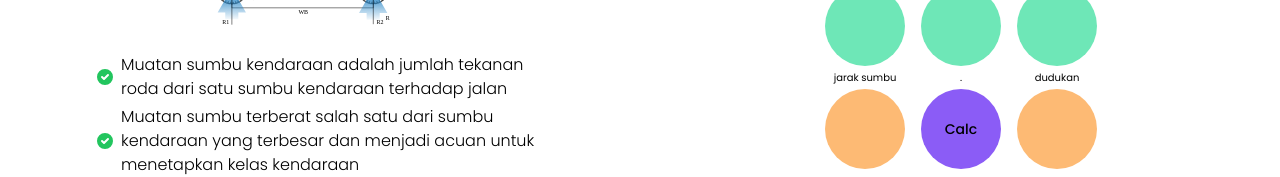
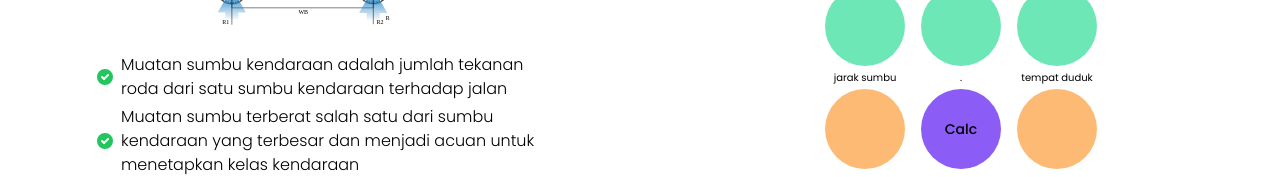
Before and after one commit to yasrielhy/alec, a Next.js app: page /calc in a window 1280 px wide. Shown: the part 513-690 px from the top of the page. Built offline with nearby package versions, Linux system fonts and the light colour scheme.

Commit message:
perbaikan kata

```diff
--- a/pages/calc.js
+++ b/pages/calc.js
@@ -203,7 +203,7 @@ function Calc() {
                                 />
                                 </div>
                                 <div className="flex flex-col">
-                                    <label className="text-center text-[10px]">dudukan</label>
+                                    <label className="text-center text-[10px]">tempat duduk</label>
                                     <input
                                         className="w-20 h-20 mx-2 my-1 bg-orange-300 hover:bg-orange-400 active:bg-orange-400 focus:outline-none rounded-full font-medium text-[14px] text-center"
                                         value={complementary.seat}
```
